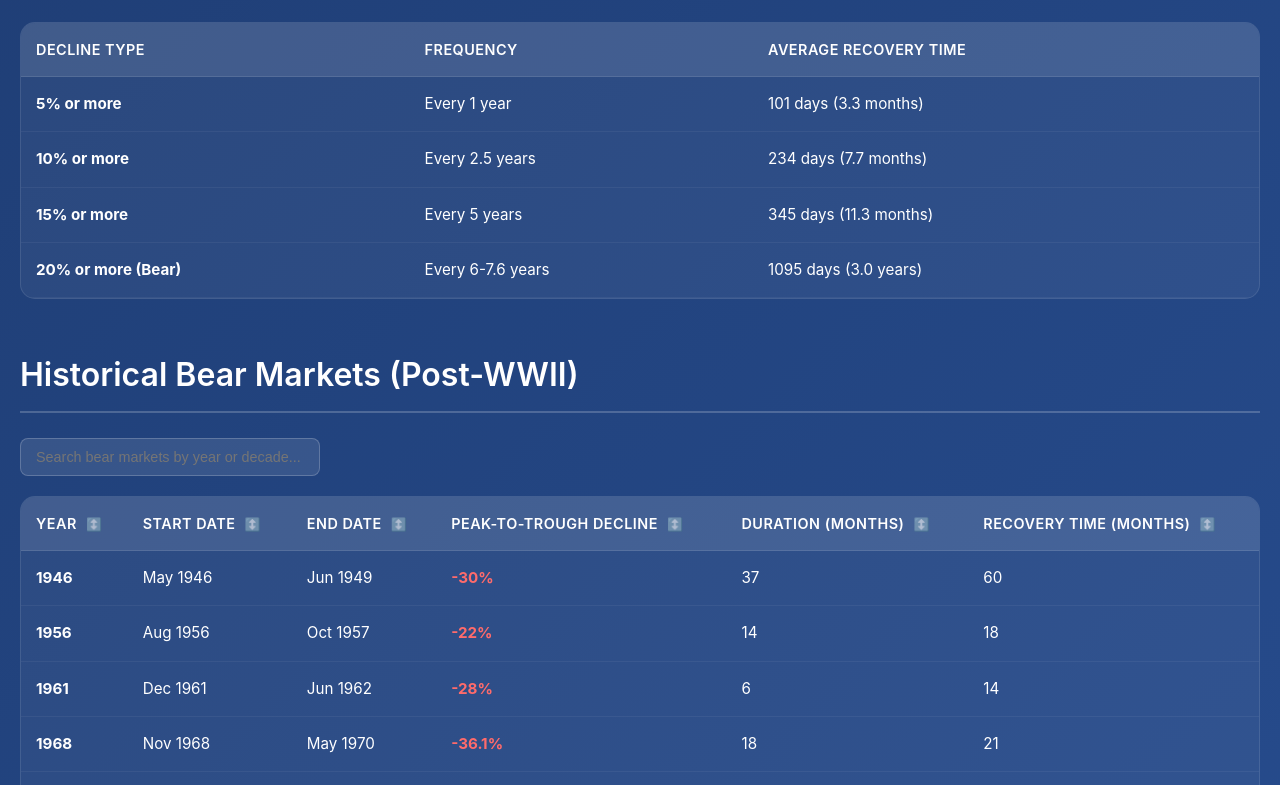
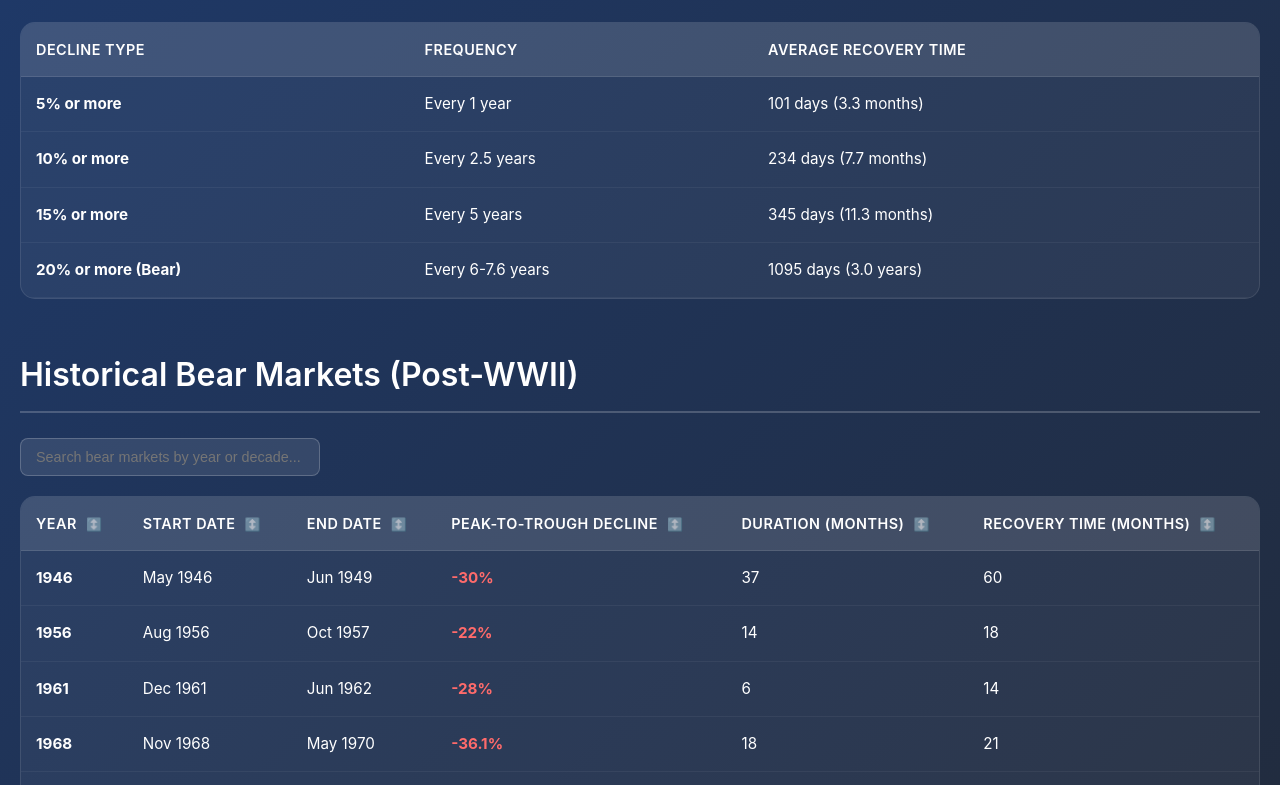
Before and after one commit to jacobrothe/stock-market-dashboard, a website: page index.html in a window 1280 px wide. Shown: the part 559-1344 px from the top of the page. Drawn offline with Linux system fonts and the light colour scheme.

Commit message:
Update styles.css

```diff
--- a/styles.css
+++ b/styles.css
@@ -7,7 +7,7 @@
 
 body {
     font-family: -apple-system, BlinkMacSystemFont, 'Segoe UI', Roboto, Oxygen, Ubuntu, Cantarell, sans-serif;
-    background: linear-gradient(135deg, #1e3c72 0%, #2a5298 100%);
+    background: linear-gradient(135deg, #1e3c72 0%, #232323 100%);
     color: #ffffff;
     line-height: 1.6;
     min-height: 100vh;
```
